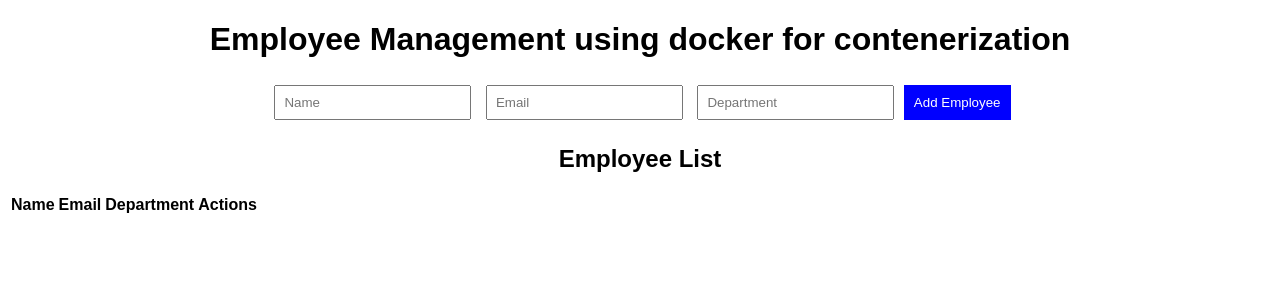
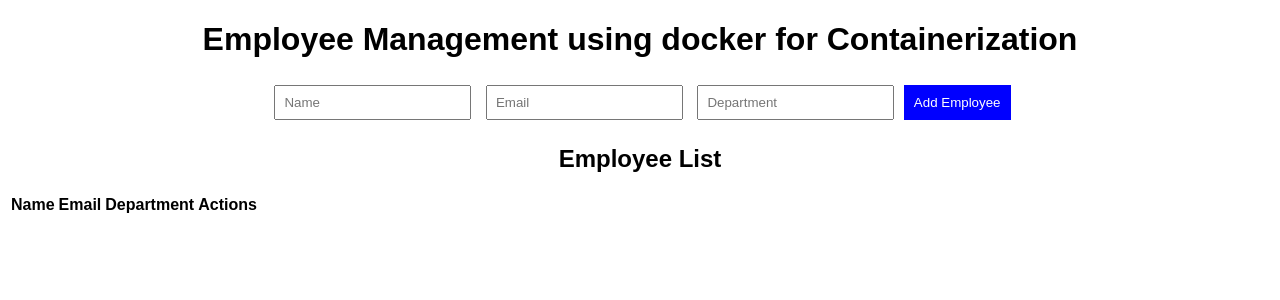
Before and after one commit to heerharv/pbl1-docker, a Flask app: page /ui in a window 1280 px wide. Shown: the top 300 px of the page. Run offline with Flask 3, Linux system fonts and the light colour scheme; data comes from the database, SQL or seed files in the repository; lists and menus that the app fills with data are empty.

Commit message:
title change

```diff
--- a/backend/templates/index.html
+++ b/backend/templates/index.html
@@ -3,11 +3,11 @@
 <head>
     <meta charset="UTF-8">
     <meta name="viewport" content="width=device-width, initial-scale=1.0">
-    <title>Employee Management using docker for contenerization</title>
+    <title>Employee Management using docker for Containerization</title>
     <link rel="stylesheet" href="{{ url_for('static', filename='style.css') }}">
 </head>
 <body>
-    <h1>Employee Management using docker for contenerization</h1>
+    <h1>Employee Management using docker for Containerization</h1>
     <input type="text" id="name" placeholder="Name">
     <input type="email" id="email" placeholder="Email">
     <input type="text" id="department" placeholder="Department">
```
